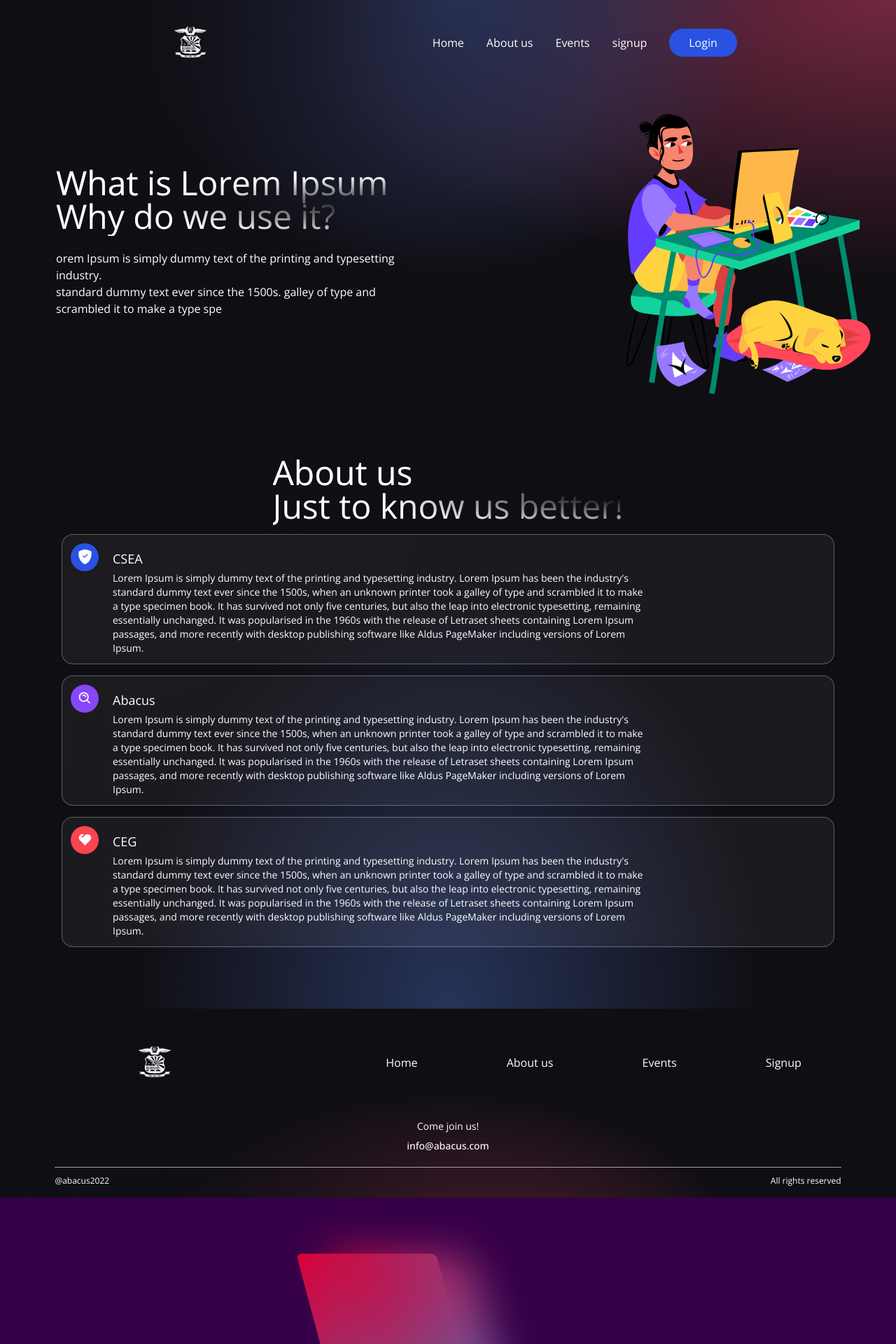
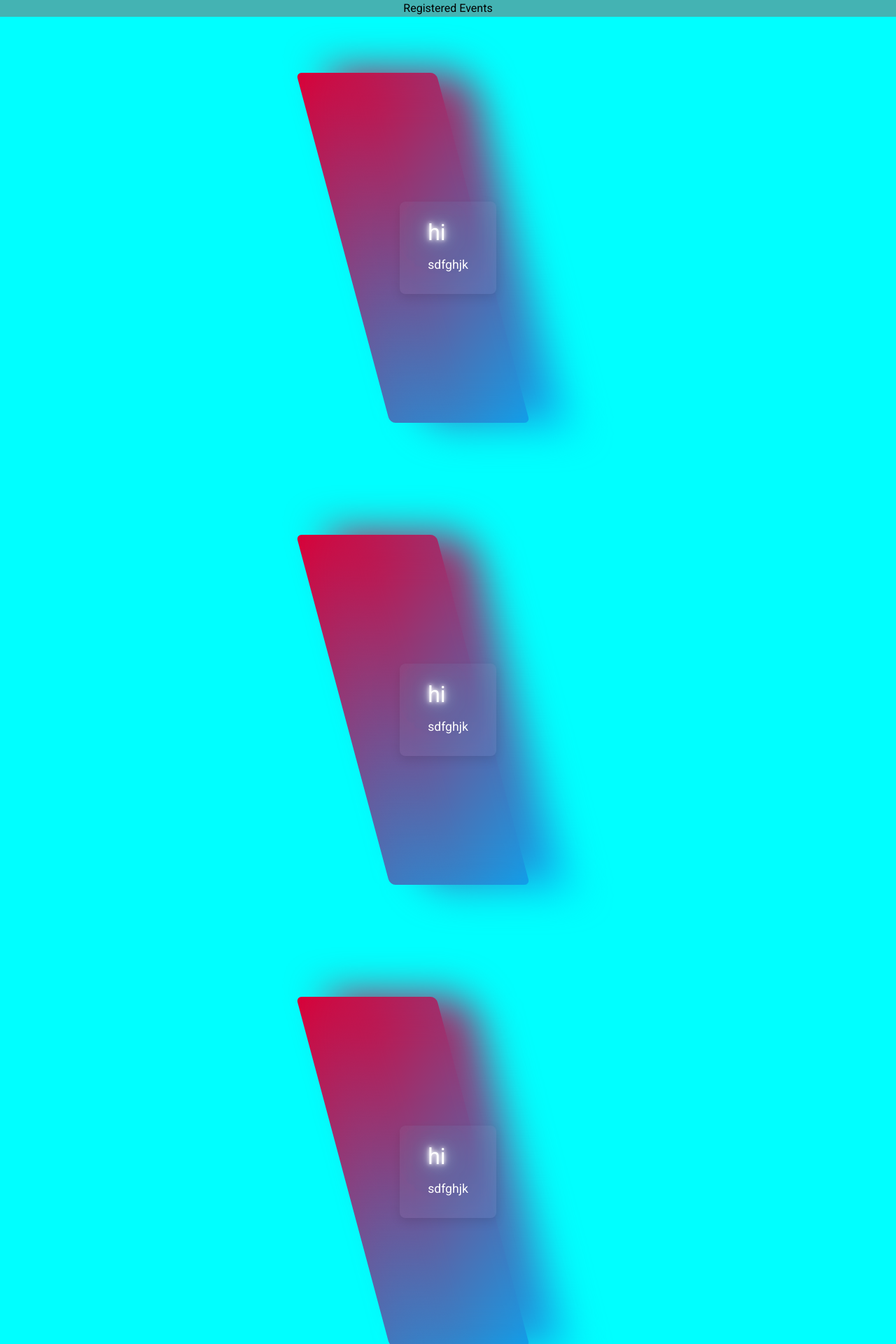
Before and after one commit to paarshan4800/Abacus_FrontEnd_2022, a React (Create React App) app: page /dashboard in a window 1280 px wide. Shown: the top 1920 px of the page at 70% size. Built offline with nearby package versions, Linux system fonts and the light colour scheme.

Commit message:
Dashboard draft1

```diff
--- a/package.json
+++ b/package.json
@@ -14,6 +14,7 @@
     "react-redux": "^7.2.6",
     "react-router-dom": "^5.3.0",
     "react-scripts": "5.0.0",
+    "react-sidebar": "^3.0.2",
     "redux": "^4.1.2",
     "web-vitals": "^2.1.4"
   },
--- a/src/App.js
+++ b/src/App.js
@@ -68,11 +68,11 @@ function App() {
                   <SetNewLoadWorkshop.Provider value={setnewloadworkshop}>
                     <BrowserRouter>
                     <div className="gradient-bg-welcome">
-                      <Navbar/>
-                      <Hero/>
+                      {/* <Navbar/>
+                      <Hero/> */}
                     </div>
-                      <Aboutus/>
-                      <Footer/>
+                      {/* <Aboutus/>
+                      <Footer/> */}
                       <AppRoutes />
                     </BrowserRouter>
                   </SetNewLoadWorkshop.Provider>
--- a/src/pages/Dashboard/Dashboard.js
+++ b/src/pages/Dashboard/Dashboard.js
@@ -5,13 +5,19 @@ import styles from './Dashboard.module.css';
 const Dashboard = () => {
   return (
     <div className={styles.bodyDb}>
-      <div style={{height:"2000px", width:"100%"}}>
-        <Card title={"LOREM IPSUM"}
-          body={"Lorem ipsum odor amet, consectetuer adipiscing elit. Primis eros nunc fringilla id rutrum nibh."}/>
-        <Card title={"LOREM IPSUM"}
-          body={"Lorem ipsum odor amet, consectetuer adipiscing elit. Primis eros nunc fringilla id rutrum nibh."}/>
-        <Card title={"LOREM IPSUM"}
-          body={"Lorem ipsum odor amet, consectetuer adipiscing elit. Primis eros nunc fringilla id rutrum nibh."}/>
+      {/* <div className={styles.profileBar}>
+       HI
+      </div> */}
+      <div className={styles.content} >
+       <div className={styles.title}>
+         <h1>Registered Events</h1>
+       </div>
+       <div className={styles.displayArea}>
+        <Card title={"hi"} body={"sdfghjk"}/>
+        <Card title={"hi"} body={"sdfghjk"}/>
+        <Card title={"hi"} body={"sdfghjk"}/>
+        <Card title={"hi"} body={"sdfghjk"}/>
+       </div>
       </div>
     </div>
   );
--- a/src/pages/Dashboard/Dashboard.module.css
+++ b/src/pages/Dashboard/Dashboard.module.css
@@ -13,16 +13,15 @@
   font-family: "Roboto", sans-serif;
   position: relative;
   display: flex;
-  justify-content: center;
-  align-items: center;
+  flex-direction: column;
+  /* justify-content: center;
+  align-items: center; */
   min-height: 100vh;
-  background: #350048;
-  /* background-image: url("https://wallpapercave.com/wp/wp5013214.jpg");
-  background-size: contain; */
-  /* background: linear-gradient(-45deg, #ee7752, #e73c7e, #23a6d5, #23d5ab);
+  /* background: #350048; */
+  /* background: linear-gradient(-45deg, #113d42, #041941, #2e0b28, #251242);
   animation: gradient 15s ease infinite; */
 }
-
+/*
 @keyframes gradient {
   0% {
     background-position: 0% 50%;
@@ -33,4 +32,26 @@
   100% {
     background-position: 0% 50%;
   }
+} */
+
+.profileBar {
+  min-height: 30px;
+  background: #9544b3;
 }
+
+.content {
+  background: #44b3b3;
+  flex: 1;
+  justify-content: center;
+  align-items: center;
+}
+
+.content .title {
+  display: flex;
+  justify-content: center;
+  align-items: center;
+}
+
+.content .displayArea {
+  background-color: aqua;
+}
--- a/src/pages/Events/eventDetails.js
+++ b/src/pages/Events/eventDetails.js
@@ -45,6 +45,7 @@ function EventDetails() {
               <b>DATE:</b> 25-03-2021 & 26-03-2021<br></br>
               <div className={NavbarBigStyles.buttons}>
                 <GlassButton title="REGISTER" />
+                </div>
             </p>
             {/* <a href="#">Read More</a> */}
           </div>
```
Also changed, not shown: src/routes.js (+5 -5 lines), 1 other file (tests, documents, lock files or other folders).
